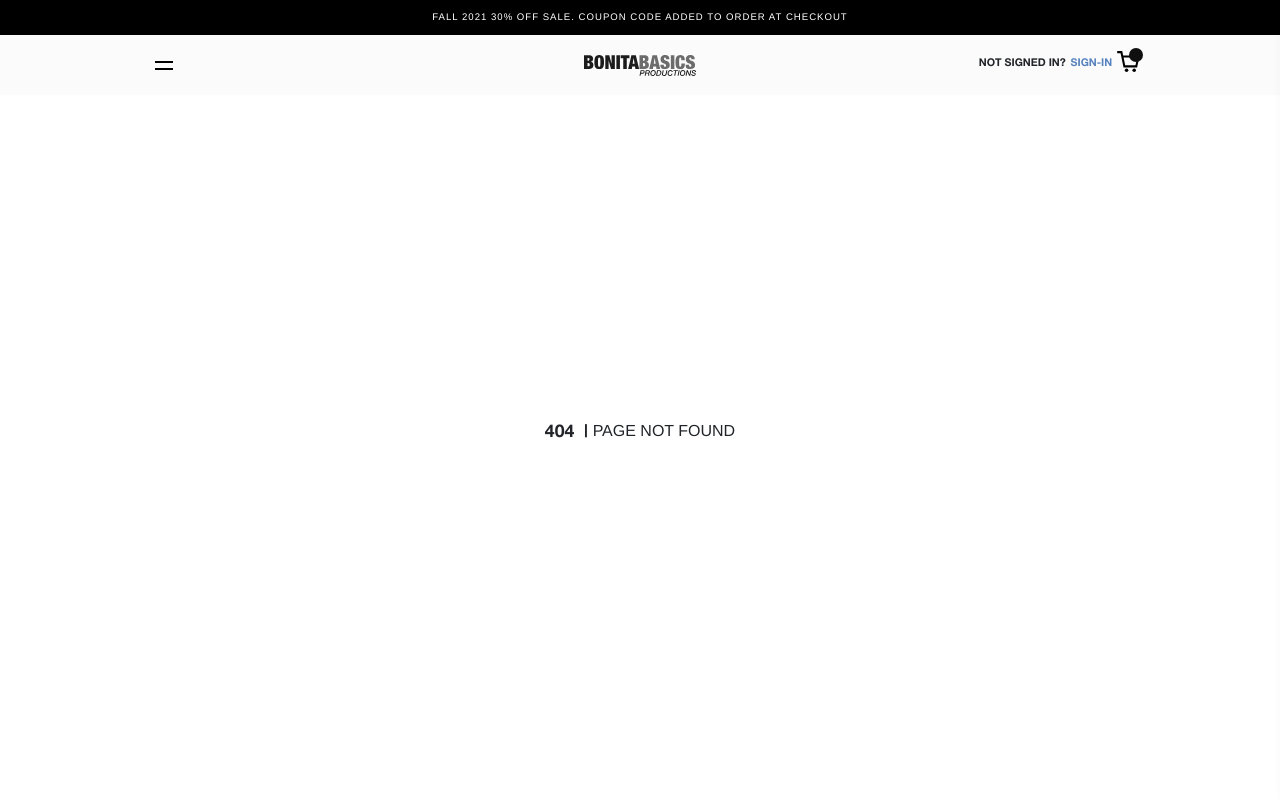
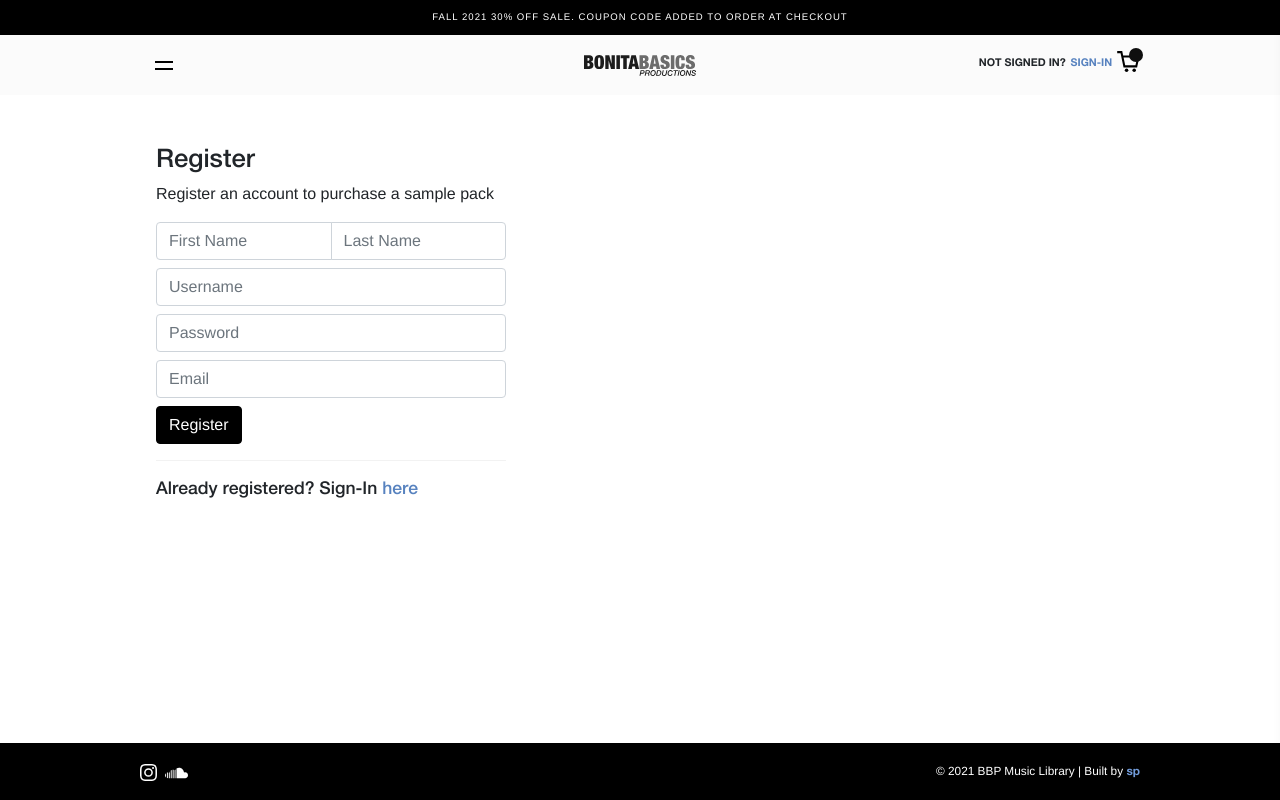
Before and after one commit to mrstevedev/bbpmusiclibrary, a Next.js app: page /register in a window 1280 px wide. Before the commit this address had no page. Built offline with nearby package versions, Linux system fonts and the light colour scheme.

Commit message:
Added registration page

```diff
--- /dev/null
+++ b/pages/register.tsx
@@ -0,0 +1,113 @@
+import axios from 'axios'
+import { ChangeEvent, FormEvent, useState } from 'react'
+import Footer from '../components/Footer'
+import Link from 'next/link'
+
+export default function Register() {
+    const [formSubmit, setFormSubmit] = useState(false)
+    const [customer, setCustomer] = useState({
+        firstName: '',
+        lastName: '',
+        username: '',
+        password: '',
+        email: ''
+    })
+
+    const [error, setError] = useState({ message: '' })
+
+    const handleChange = (event: ChangeEvent<HTMLInputElement>) => {
+        setCustomer(prevState => ({ ...prevState, [event.target.name]: event.target.value }))
+    }
+
+    const handleSubmit = (event: FormEvent) => {
+        event.preventDefault();
+
+        const customerJSON = JSON.stringify(customer)
+
+            axios.post('http://localhost:5000/create-user', customerJSON, {
+                headers: {
+                    'Content-Type': 'application/json'
+                }
+            }).then(res => {
+                // console.log(res)
+                // console.log(res.data)
+                if(res.data === '') {
+                    setFormSubmit(true)
+                } else {
+                    document.querySelector('.alert')?.classList.add('active');
+                    setTimeout(() => document.querySelector('.alert')?.classList.remove('active'), 7000)
+                    // console.log(alertMsg)
+                    setError({ message: res.data })
+                }
+
+            }).catch(error => console.log(error))
+    }
+
+    return (
+        <>
+            <div className="container">
+                <div className="content__main">
+                { !formSubmit ? (
+                    <>
+                    <h1 style={{ fontSize: '1.6rem' }}>Register</h1>
+                    <p style={{ fontWeight: 100 }}>Register an account to purchase a sample pack</p>
+
+                    <div className="form__container" style={{ maxWidth: '350px' }}>
+                            <form onSubmit={ handleSubmit }>
+                            <div className="mb-2 input-group">
+                                <input required onChange={handleChange} type="text" name="firstName" className={`form-control`} id="firstName" aria-describedby="firstName" placeholder="First Name" />
+                                <input required onChange={handleChange} type="text" name="lastName" className={`form-control`} id="lastName" aria-describedby="lastName" placeholder="Last Name" />
+                            </div>
+                            <div className="mb-2 input-group">
+                                <input required onChange={handleChange} type="text" name="username" className={`form-control`} id="username" aria-describedby="username" placeholder="Username" />
+                            </div>
+                            <div className="mb-2 input-group">
+                                <input required onChange={handleChange} type="password" name="password" className={`form-control`} id="password" aria-describedby="password" placeholder="Password" />
+                            </div>
+                            <div className="mb-2 input-group">
+                                <input required onChange={handleChange} type="email" name="email" className={`form-control`} id="email" aria-describedby="email" placeholder="Email" />
+                            </div>
+                            <button className="btn btn-primary btn-block">Register</button>
+                        </form>
+
+                        <hr style={{ color: '#ccc' }} />
+
+                    </div>
+
+                       </>
+                        ) : (
+                            <div style={{ maxWidth: '420px', padding: "3rem 0" }}>
+                                <h2 style={{ fontWeight: 'bold' }}>Success!</h2>
+                                <h5 style={{ color: '#8f8f8f' }}>Your account has been created successfully</h5>
+
+                                <hr style={{ color: '#ccc' }} />
+
+                            </div>
+                        )}
+
+                    <div className="mt-3">
+                    <h2 style={{ maxWidth: '400px', fontSize: '1.1rem' }}>Already registered? Sign-In <Link href="/signin">
+                        <a style={{  color: "#5782bf" }}>here</a>
+                        </Link>
+                    </h2>
+                </div>
+                </div>
+            </div>
+
+            <div className="alert alert-danger" style={{ padding: '0.4rem 2.5rem',
+                position: 'fixed',
+                bottom: '-5rem',
+                width: '100%',
+                height: '75px',
+                left: 0,
+                display: 'flex',
+                zIndex: 2,
+                margin: 0,
+                alignItems: 'center', transition: '0.22s ease-in-out' }}>
+                <p style={{ margin: '0' }}>{ error.message }</p>
+            </div>
+
+            <Footer />
+        </>
+    )
+}
```
